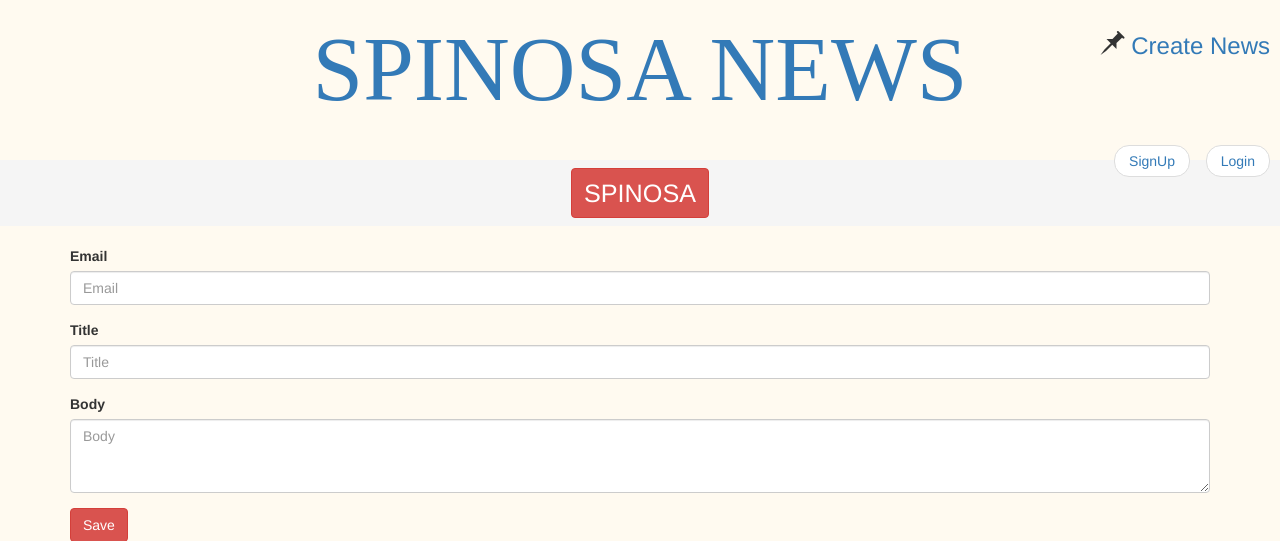
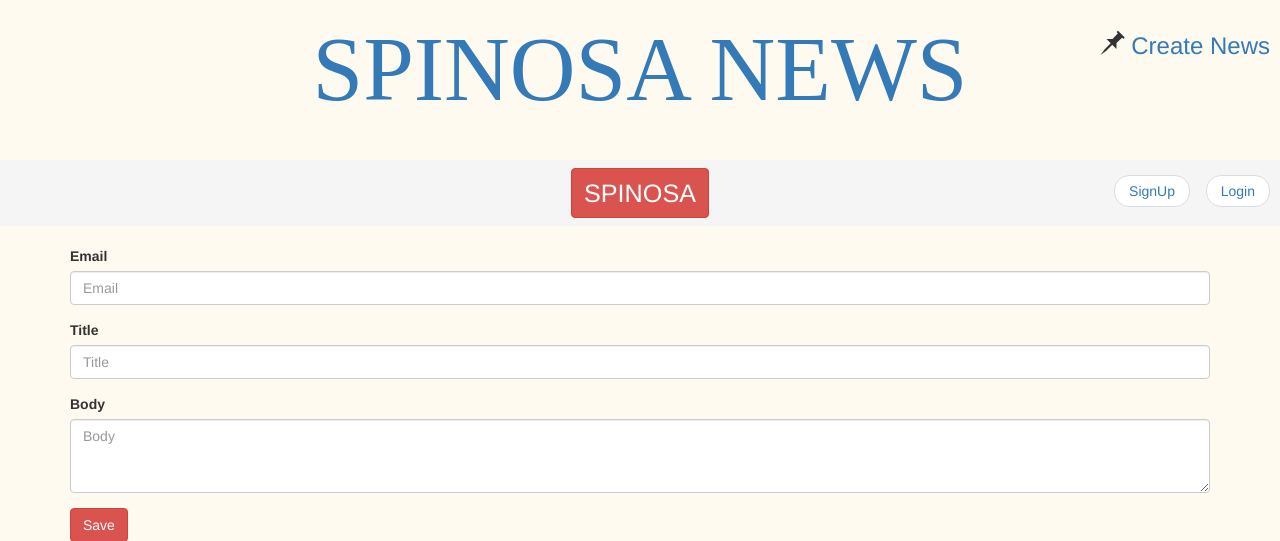
Before and after one commit to lyk2017-python/Spinosa, a Django app: page /contact/ in a window 1280 px wide. Shown: the top 541 px of the page. Run offline with Django 3.2, Linux system fonts and the light colour scheme; data that the repository does not hold is empty; some libraries are stand-ins or nearby versions; some web fonts are replaced.

Commit message:
Button position changed

```diff
--- a/spinosanews/news/templates/news/base.html
+++ b/spinosanews/news/templates/news/base.html
@@ -28,17 +28,17 @@
             <input type="hidden" value="/" name="next">
         <li>
 
-            <button style="float:right; position: absolute; right:10px; top:145px;" class="btn btn-warning">Logout</button></li>
+            <button style="float:right; position: absolute; right:10px; top:175px;" class="btn btn-warning">Logout</button></li>
             </form>
         <li>
-            <span style="float:right; position: absolute; right:90px; top:147px;">{{user.username|title}}<span>
+            <span style="float:right; position: absolute; right:90px; top:177px;">{{user.username|title}}<span>
         </li>
         {% else %}
         <li>
-            <a style="float:right; position: absolute; right:10px; top:145px;" href="{% url "login" %}">Login</a>
+            <a style="float:right; position: absolute; right:10px; top:175px;" href="{% url "login" %}">Login</a>
         </li>
         <li>
-            <a style="float:right; position: absolute; right:90px; top:145px;" href="{% url "register" %}">SignUp</a>
+            <a style="float:right; position: absolute; right:90px; top:175px;" href="{% url "register" %}">SignUp</a>
         </li>
         {% endif %}
     </ul>
```
